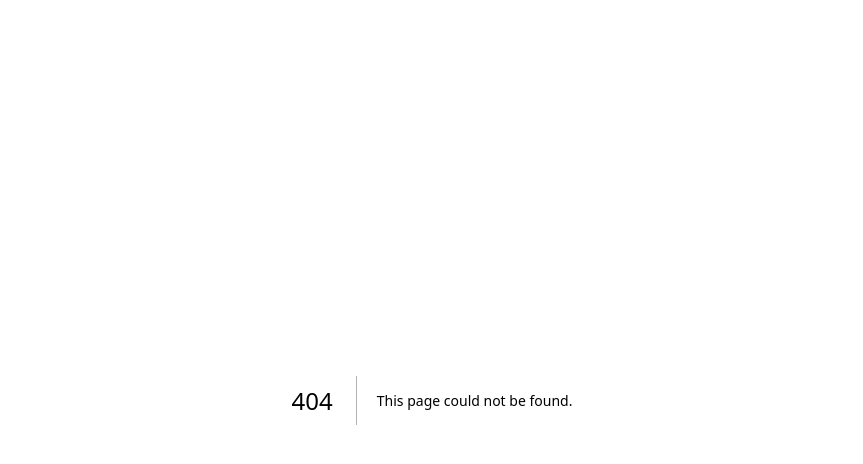
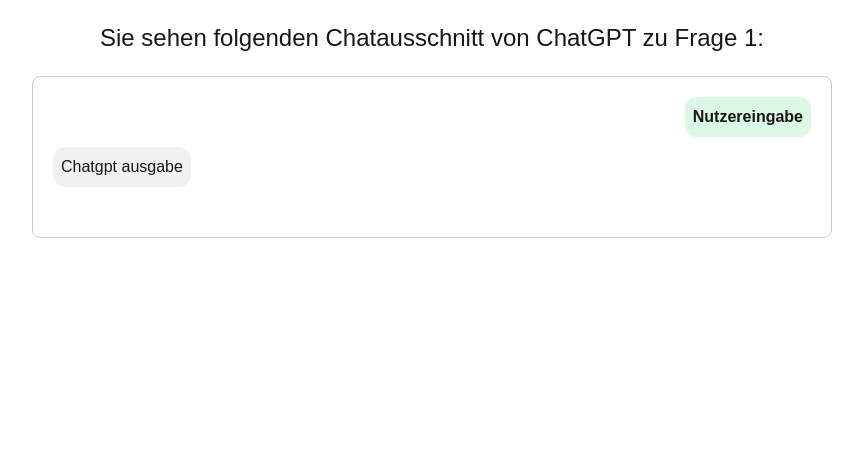
Before and after one commit to DashFreeze/ai-transperancy, a Next.js app: page /question_ohnequellen/question_2 in a window 1280 px wide. Before the commit this address had no page. Shown: the top 464 px of the page, without its empty margins (208-1071 px from the left). Built offline with nearby package versions, Linux system fonts and the light colour scheme.

Commit message:
Ordner neu sturkturiert

```diff
--- a/app/page.tsx
+++ b/app/page.tsx
@@ -11,10 +11,11 @@ export default function Home() {
     const [beruf, setBeruf] = useState('');
     const router = useRouter();
 
+    // Erstmal zu Question_ohnequellen, brauche noch random gruppeneinteilung
     const handleSubmit = (e: { preventDefault: () => void; }) => {
         e.preventDefault();
         if (vorname) {
-            router.push('/question'); // Ersetzen Sie '/nextpage' durch den tatsächlichen Pfad der nächsten Seite
+            router.push('/question_ohnequellen/question_1'); // Ersetzen Sie '/nextpage' durch den tatsächlichen Pfad der nächsten Seite
         } else {
             alert('Bitte füllen Sie die benötigten Daten aus.');
         }
--- a/app/question/page.tsx
+++ b/app/question_ohnequellen/question_1/page.tsx
@@ -9,7 +9,7 @@ export default function Question() {
     return (
         <div style={{ textAlign: 'center', marginTop: '20px' }}>
             {/* Überschrift */}
-            <h1 style={{ fontSize: '24px', marginBottom: '20px' }}>Sie sehen folgenden Chatausschnitt von ChatGPT:</h1>
+            <h1 style={{ fontSize: '24px', marginBottom: '20px' }}>Sie sehen folgenden Chatausschnitt von ChatGPT zu Frage 1:</h1>
             <div className="chat-container" style={{
                 maxWidth: '800px',
                 margin: '0 auto',
--- /dev/null
+++ b/app/question_ohnequellen/question_2/page.tsx
@@ -0,0 +1,46 @@
+'use client'
+
+export default function Question() {
+    const messages = [
+        { sender: 'user', text: 'Nutzereingabe' },
+        { sender: 'chatgpt', text: 'Chatgpt ausgabe' },
+    ];
+
+    return (
+        <div style={{ textAlign: 'center', marginTop: '20px' }}>
+            {/* Überschrift */}
+            <h1 style={{ fontSize: '24px', marginBottom: '20px' }}>Sie sehen folgenden Chatausschnitt von ChatGPT zu Frage 1:</h1>
+            <div className="chat-container" style={{
+                maxWidth: '800px',
+                margin: '0 auto',
+                padding: '20px',
+                border: '1px solid #ccc',
+                borderRadius: '8px'
+            }}>
+                <div className="chat-box" style={{ maxHeight: '300px', overflowY: 'auto', marginBottom: '20px' }}>
+                    {messages.map((message, index) => (
+                        <div key={index} style={{ marginBottom: '10px' }}>
+                            <div
+                                style={{
+                                    textAlign: message.sender === 'user' ? 'right' : 'left',
+                                    fontWeight: message.sender === 'user' ? 'bold' : 'normal',
+                                }}
+                            >
+                                <span
+                                    style={{
+                                        backgroundColor: message.sender === 'user' ? '#daf8e3' : '#f1f1f1',
+                                        padding: '8px',
+                                        borderRadius: '12px',
+                                        display: 'inline-block',
+                                    }}
+                                >
+                                    {message.text}
+                                </span>
+                            </div>
+                        </div>
+                    ))}
+                </div>
+            </div>
+        </div>
+    );
+}
--- /dev/null
+++ b/app/question_ohnequellen/question_3/page.tsx
@@ -0,0 +1,46 @@
+'use client'
+
+export default function Question() {
+    const messages = [
+        { sender: 'user', text: 'Nutzereingabe' },
+        { sender: 'chatgpt', text: 'Chatgpt ausgabe' },
+    ];
+
+    return (
+        <div style={{ textAlign: 'center', marginTop: '20px' }}>
+            {/* Überschrift */}
+            <h1 style={{ fontSize: '24px', marginBottom: '20px' }}>Sie sehen folgenden Chatausschnitt von ChatGPT zu Frage 1:</h1>
+            <div className="chat-container" style={{
+                maxWidth: '800px',
+                margin: '0 auto',
+                padding: '20px',
+                border: '1px solid #ccc',
+                borderRadius: '8px'
+            }}>
+                <div className="chat-box" style={{ maxHeight: '300px', overflowY: 'auto', marginBottom: '20px' }}>
+                    {messages.map((message, index) => (
+                        <div key={index} style={{ marginBottom: '10px' }}>
+                            <div
+                                style={{
+                                    textAlign: message.sender === 'user' ? 'right' : 'left',
+                                    fontWeight: message.sender === 'user' ? 'bold' : 'normal',
+                                }}
+                            >
+                                <span
+                                    style={{
+                                        backgroundColor: message.sender === 'user' ? '#daf8e3' : '#f1f1f1',
+                                        padding: '8px',
+                                        borderRadius: '12px',
+                                        display: 'inline-block',
+                                    }}
+                                >
+                                    {message.text}
+                                </span>
+                            </div>
+                        </div>
+                    ))}
+                </div>
+            </div>
+        </div>
+    );
+}
```
